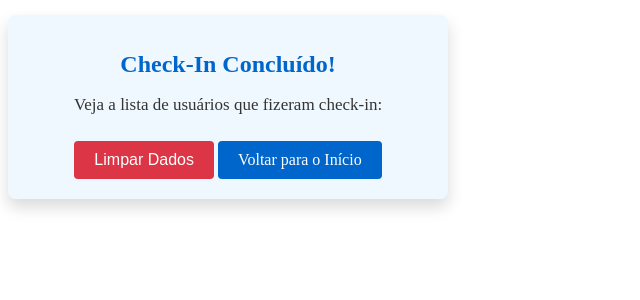
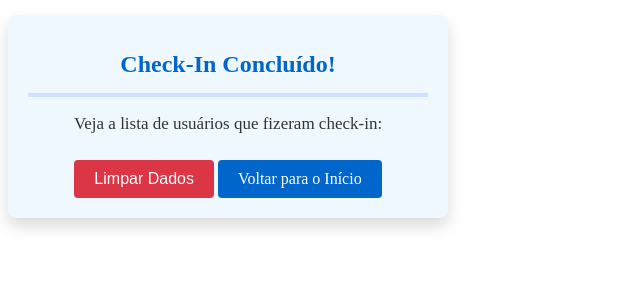
Before and after one commit to gabriellafb/projeto-guiche, a Flask app: template frontend/templates/check2.html in a window 1280 px wide. Shown: the part 92-392 px from the top of the page, without its empty margins (0-640 px from the left). Run offline with Flask 3, Linux system fonts and the light colour scheme; the template is opened without the code that fills it, so the values that code supplies are empty.

Commit message:
Update check2.html

```diff
--- a/frontend/templates/check2.html
+++ b/frontend/templates/check2.html
@@ -15,12 +15,13 @@
     <div class="container">
         <div class="confirmation-card">
             <h1>Check-In Concluído!</h1>
+            <hr class="divider">
             <p>Veja a lista de usuários que fizeram check-in:</p>
             <ul id="user-list"></ul>
             <button id="clear-button" class="clear-button">Limpar Dados</button>
             <a href="index.html" class="back-button">Voltar para o Início</a>
         </div>
-    </div>
+
 
     <script>
         function loadUserList() {
```
